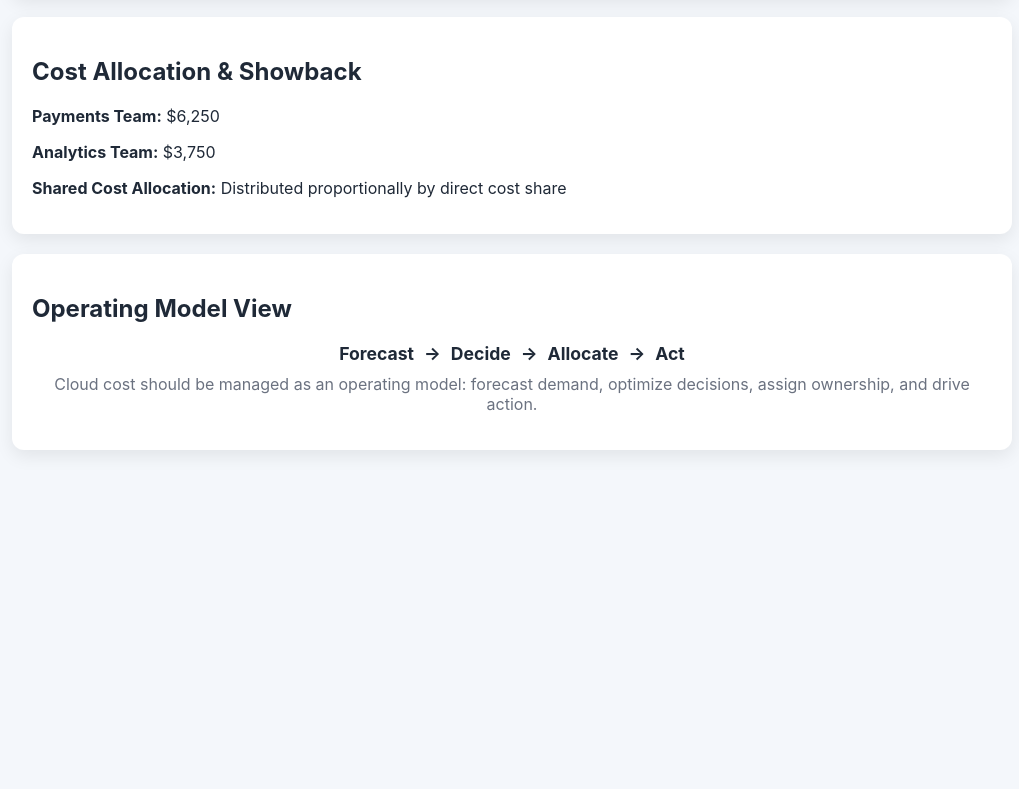
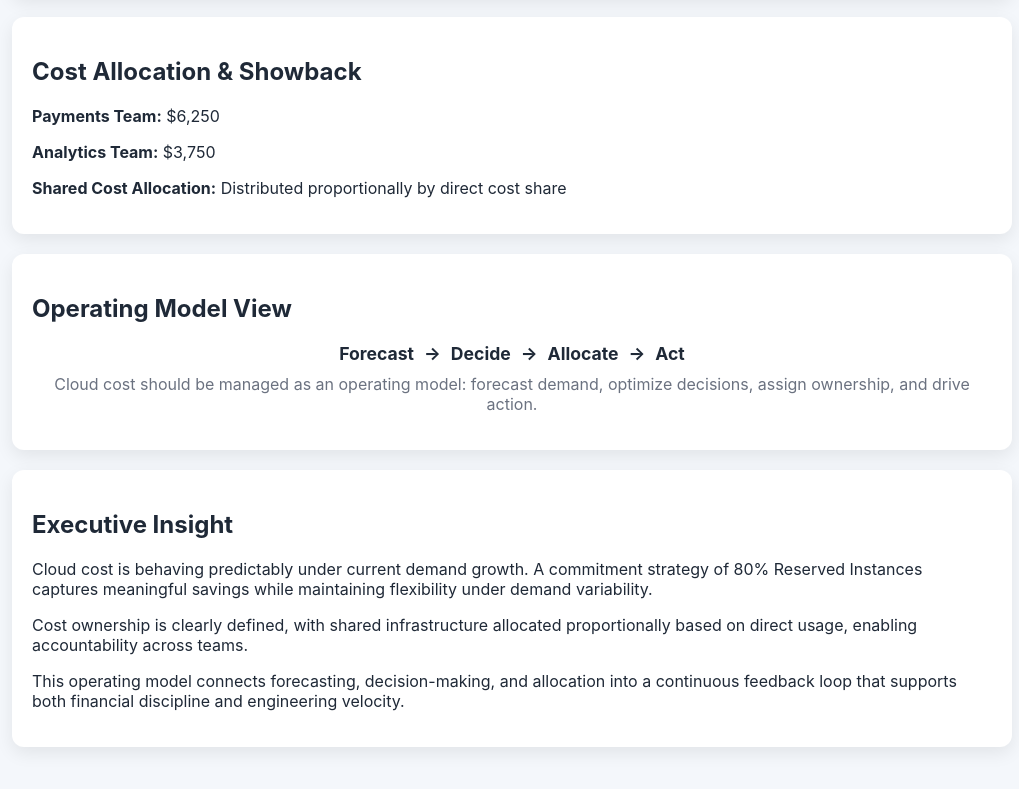
Before and after one commit to drchristinee1/finops-executive-dashboard, a plain HTML site: page index.html in a window 1280 px wide. Shown: the part 899-1688 px from the top of the page, without its empty margins (128-1147 px from the left). Before the commit the page ends 1399 px from the top, so only its background shows below. Drawn offline with Linux system fonts and the light colour scheme.

Commit message:
Update index.html

```diff
--- a/index.html
+++ b/index.html
@@ -74,6 +74,26 @@
         Cloud cost should be managed as an operating model: forecast demand, optimize decisions, assign ownership, and drive action.
       </p>
     </section>
+    <section class="card">
+  <h2>Executive Insight</h2>
+
+  <p>
+    Cloud cost is behaving predictably under current demand growth.
+    A commitment strategy of 80% Reserved Instances captures meaningful savings
+    while maintaining flexibility under demand variability.
+  </p>
+
+  <p>
+    Cost ownership is clearly defined, with shared infrastructure allocated
+    proportionally based on direct usage, enabling accountability across teams.
+  </p>
+
+  <p>
+    This operating model connects forecasting, decision-making, and allocation
+    into a continuous feedback loop that supports both financial discipline and
+    engineering velocity.
+  </p>
+</section>
   </div>
 
   <script src="script.js"></script>
```
